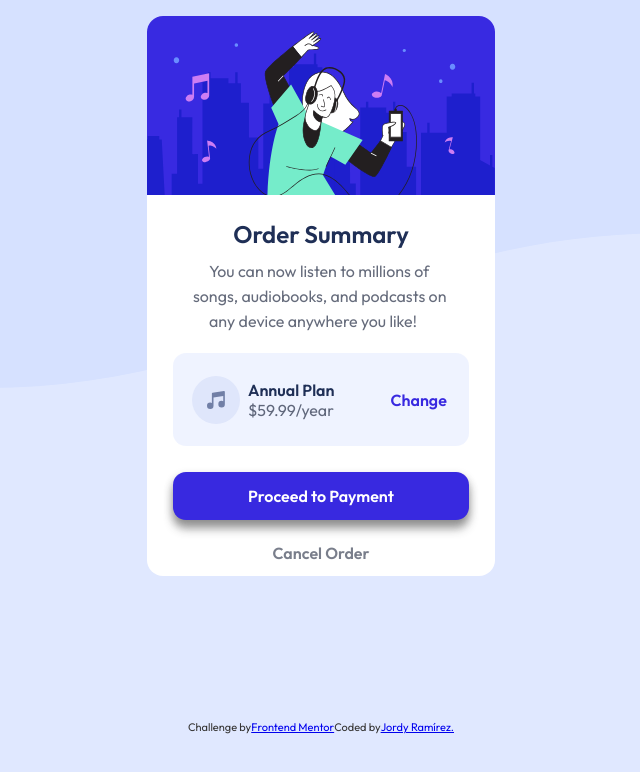
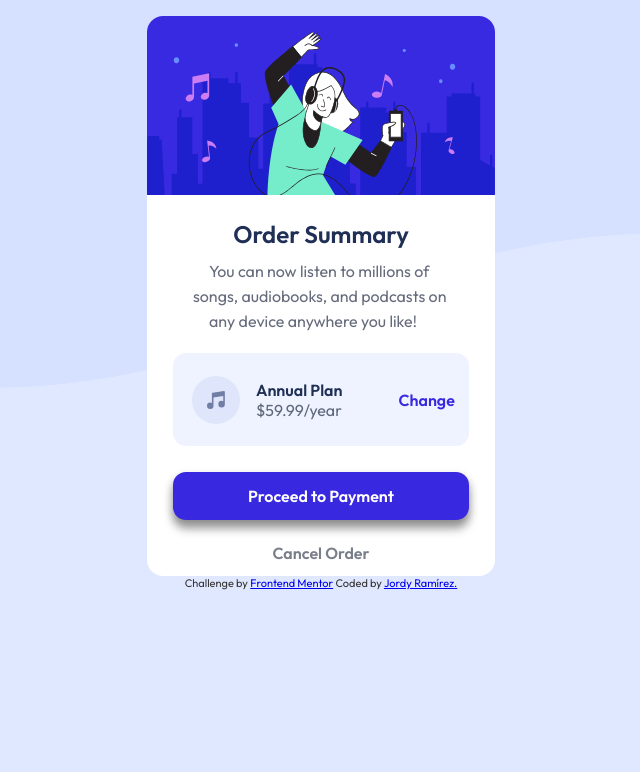
Before and after one commit to JsRavel/Order-summary-card, a plain HTML site: page index.html in a window 1280 px wide. Shown: the whole page, without its empty margins (319-959 px from the left). Drawn offline with Linux system fonts and the light colour scheme.

Commit message:
Add files via upload

```diff
--- a/styles.css
+++ b/styles.css
@@ -12,7 +12,7 @@
 body{
     padding: 0;
     margin: 0;
-    display:         flex;
+    /* display:         flex; */
     justify-content: center;
     align-items:     center;
     background: url(images/pattern-background-desktop.svg) no-repeat;
@@ -22,6 +22,7 @@ body{
     flex-wrap: wrap;
 }
 .card{
+    margin: 0 auto;
     display: flex;
     flex-wrap: wrap;
     box-sizing: content-box;
@@ -92,6 +93,7 @@ body{
     list-style-type: none;
     padding: 0;
     margin: 0 8px;
+    padding-left: 0.5em;
 }
 .price__pay li{
     color: hsla(223, 42%, 15%, 0.658);
@@ -144,17 +146,8 @@ body{
 .article__attribution {
     font-size: 11px; text-align: center;
     color: rgb(53, 52, 52);
-    display: flex;
-    position: absolute;
-    top: 100vh;
 
 }
 .attribution a {
     color: hsl(228, 45%, 44%);
 }
-@media (min-width: 375px) {
-    .article__attribution{
-        position: absolute;
-        top: 90vh;
-    }
-}
```
